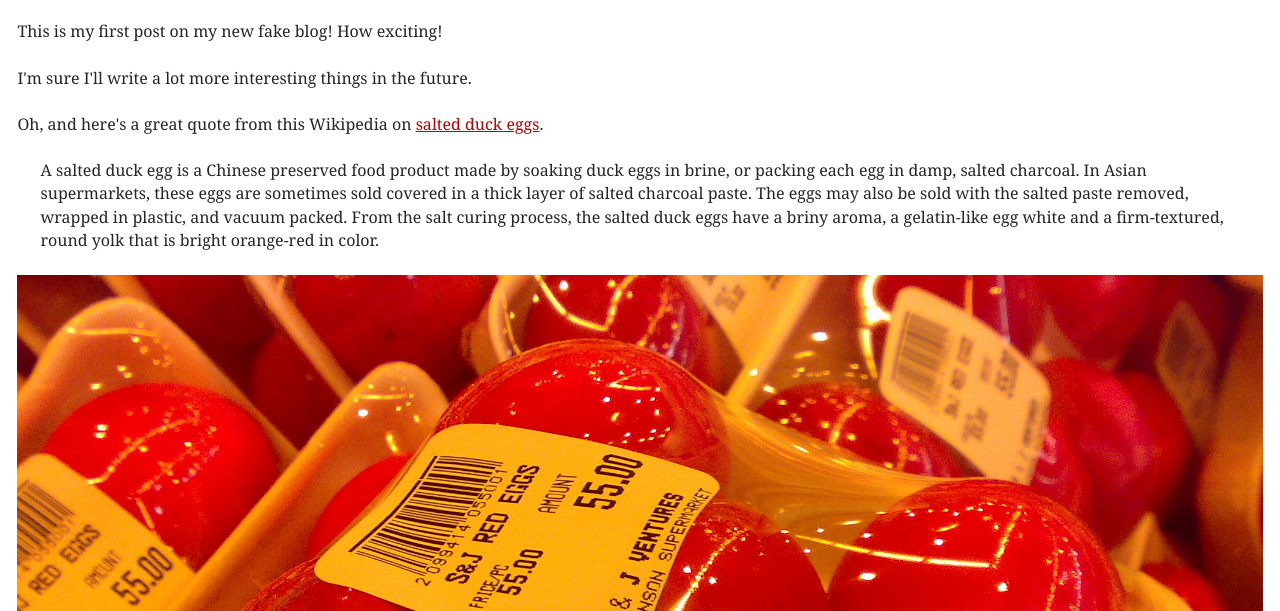
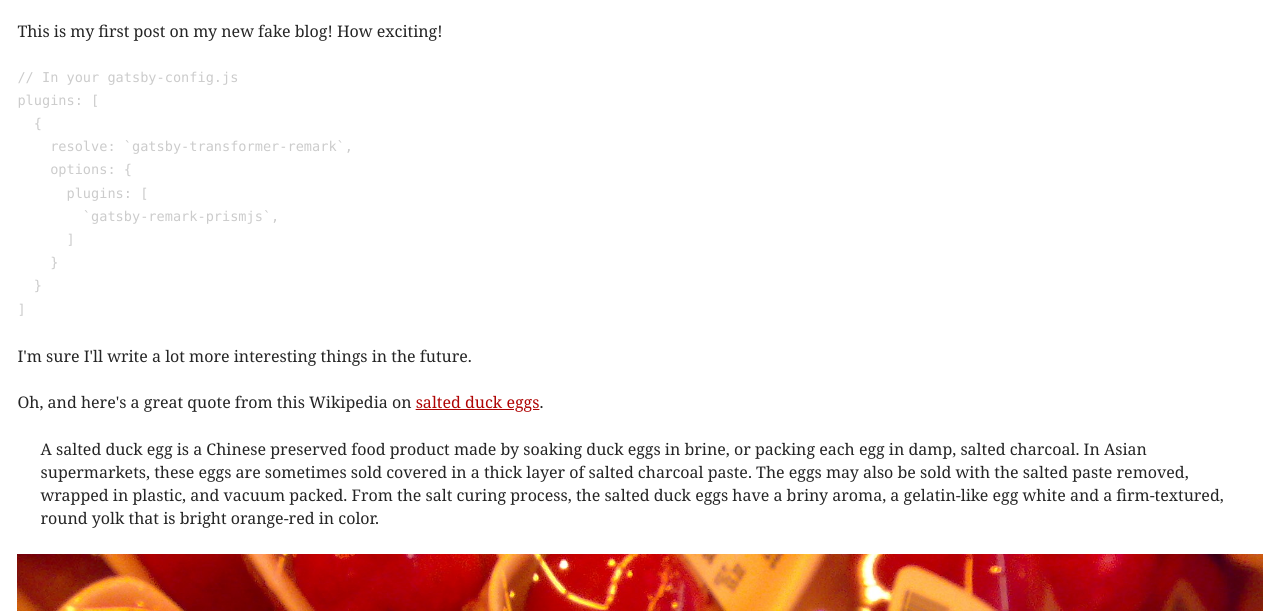
Before and after one commit to andomain/andomain, a Gatsby site: page /hello-world/ in a window 1280 px wide. Shown: the part 189-800 px from the top of the page. Built offline with nearby package versions, Linux system fonts and the light colour scheme; Gatsby itself is replaced by a stand-in of ours; some packages are replaced by stand-ins of ours; code samples lack their colours.

Commit message:
Add some example code highlighting

````diff
--- a/content/blog/hello-world/index.md
+++ b/content/blog/hello-world/index.md
@@ -5,6 +5,20 @@
 ---
 
 This is my first post on my new fake blog! How exciting!
+
+```javascript
+// In your gatsby-config.js
+plugins: [
+  {
+    resolve: `gatsby-transformer-remark`,
+    options: {
+      plugins: [
+        `gatsby-remark-prismjs`,
+      ]
+    }
+  }
+]
+```
 
 I'm sure I'll write a lot more interesting things in the future.
 
--- a/gatsby-browser.js
+++ b/gatsby-browser.js
@@ -1,3 +1,5 @@
 // custom typefaces
 import "typeface-montserrat"
-import "typeface-merriweather"
+
+require("prismjs/themes/prism-tomorrow.css")
+require("prismjs/plugins/line-numbers/prism-line-numbers.css")
````
Also changed, not shown: src/styles/global.scss (+25 -0 lines).
